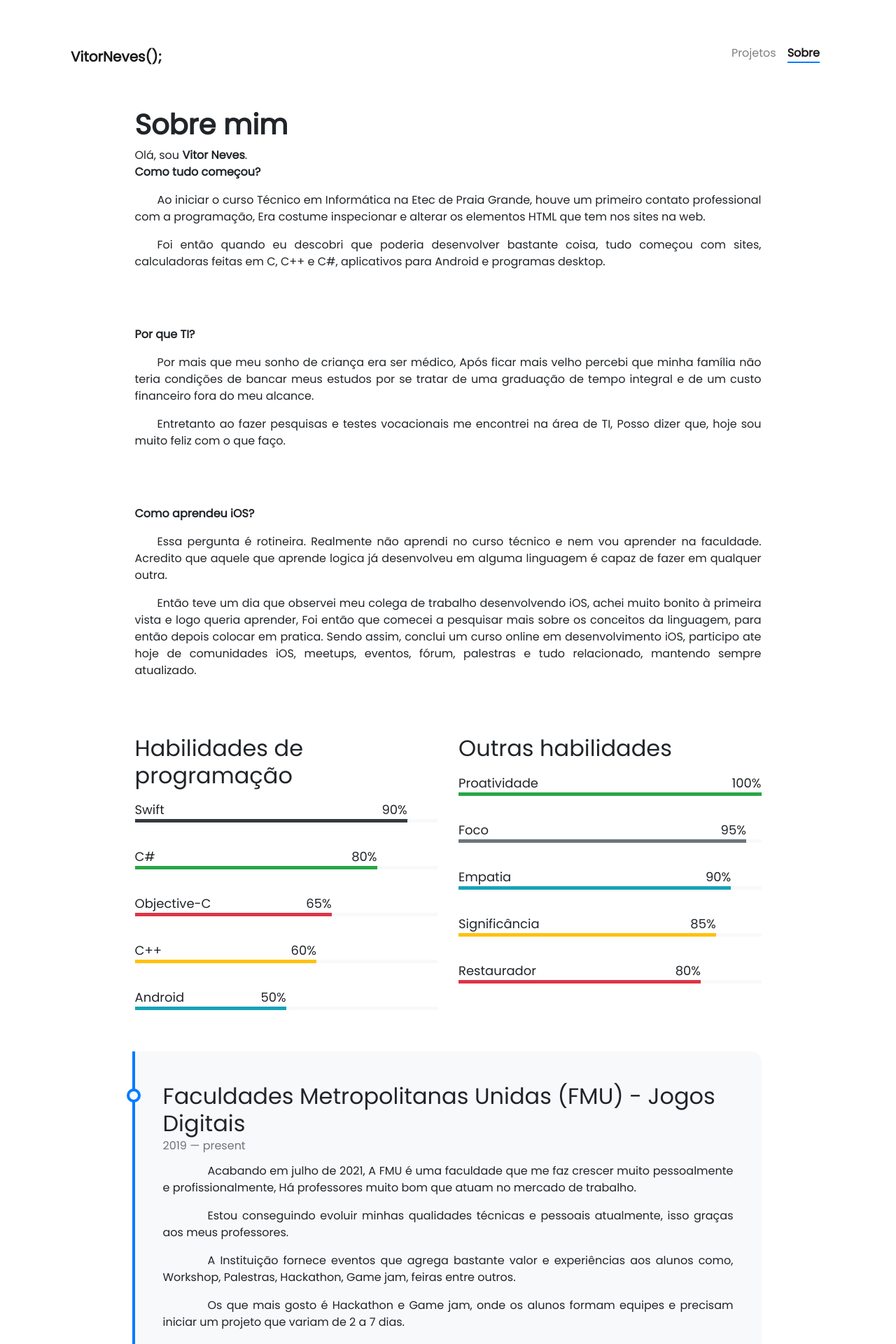
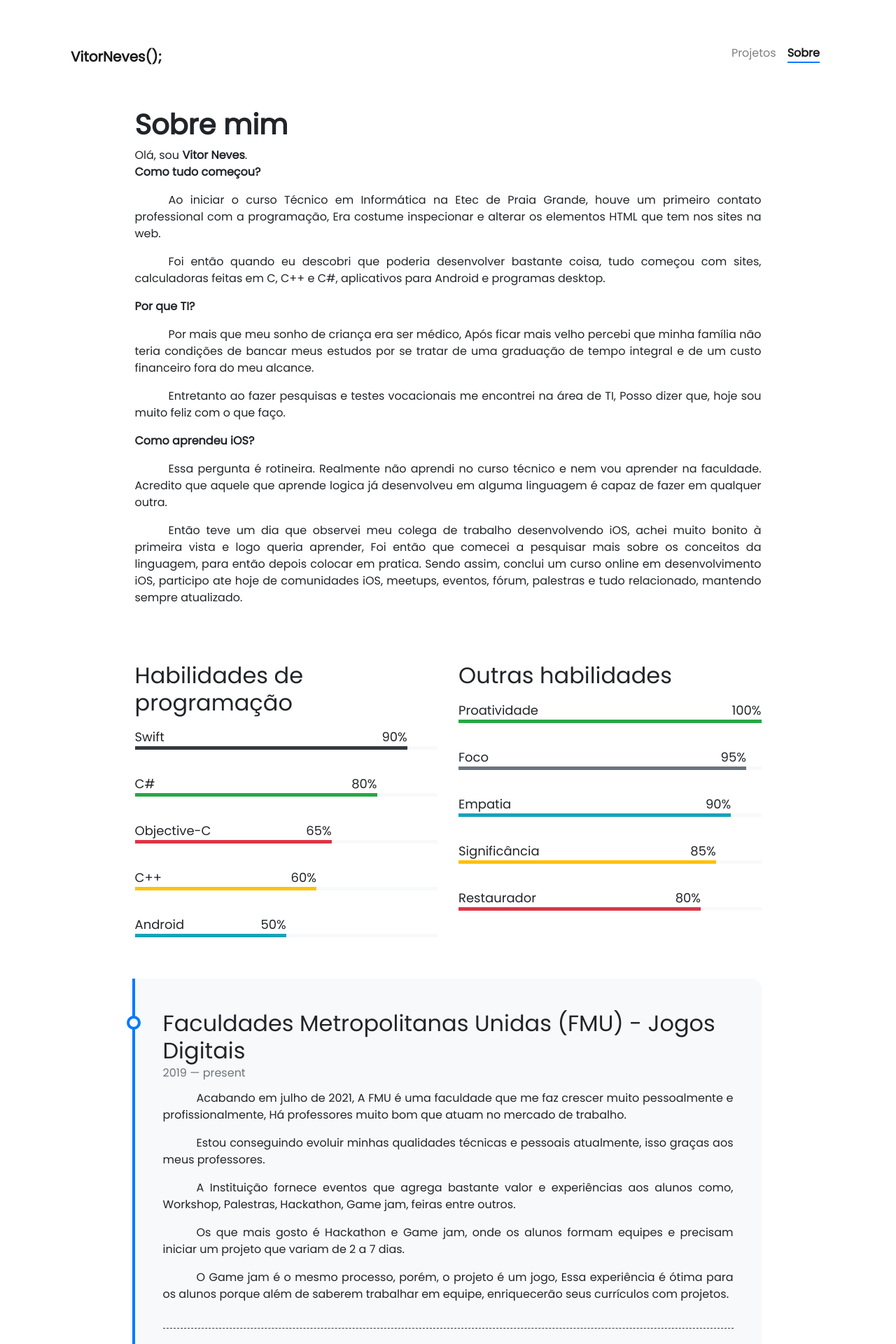
Before and after one commit to VitorNevess/VitorNevess.github.io, a Jekyll site: the page built from pages/about.md, in a window 1280 px wide. Shown: the top 1920 px of the page at 70% size. Built offline with Jekyll 4.4.1, drawn with Linux system fonts in a browser that asks for light colours; nearby versions of some CDN libraries.

Commit message:
change about

```diff
--- a/_includes/about/timeline.html
+++ b/_includes/about/timeline.html
@@ -5,13 +5,13 @@
         <div class="content">
           <h2>{{ item.title }}</h2>
           <h6 class="date">{{ item.from }} — {{ item.to }}</h6>
-          <p align="justify" style="text-indent:4em">{{ item.description }}</p>
-          <p align="justify" style="text-indent:4em">{{ item.description2 }}</p>
-          <p align="justify" style="text-indent:4em">{{ item.description3 }}</p>
-          <p align="justify" style="text-indent:4em">{{ item.description4 }}</p>
-          <p align="justify" style="text-indent:4em">{{ item.description5 }}</p>
-          <p align="justify" style="text-indent:4em">{{ item.description6 }}</p>
-          <p align="justify" style="text-indent:4em">{{ item.description7 }}</p>
+          <p align="justify" style="text-indent:3em">{{ item.description }}</p>
+          <p align="justify" style="text-indent:3em">{{ item.description2 }}</p>
+          <p align="justify" style="text-indent:3em">{{ item.description3 }}</p>
+          <p align="justify" style="text-indent:3em">{{ item.description4 }}</p>
+          <p align="justify" style="text-indent:3em">{{ item.description5 }}</p>
+          <p align="justify" style="text-indent:3em">{{ item.description6 }}</p>
+          <p align="justify" style="text-indent:3em">{{ item.description7 }}</p>
         </div>
       </div>
     {% endfor %}
--- a/pages/about.md
+++ b/pages/about.md
@@ -8,30 +8,28 @@ weight: 3
 # **Sobre mim**
 
 Olá, sou **{{ site.author.name }}**.<br>
-**Como tudo começou?** <br>
-<p align="justify" style="text-indent:2em">
+**Como tudo começou?**
+<p align="justify" style="text-indent:3em">
 Ao iniciar o curso Técnico em Informática na Etec de Praia Grande, houve um primeiro contato professional com a programação, Era costume inspecionar e alterar os elementos HTML que tem nos sites na web.
 </p>
-<p align="justify" style="text-indent:2em">
+<p align="justify" style="text-indent:3em">
 Foi então quando eu descobri que poderia desenvolver bastante coisa,
 tudo começou com sites, calculadoras feitas em C, C++ e C#, aplicativos para Android e programas desktop.
 </p>
-<br> <br>
 
-**Por que TI?** <br>
-<p align="justify" style="text-indent:2em">
+**Por que TI?**
+<p align="justify" style="text-indent:3em">
 Por mais que meu sonho de criança era ser médico, Após ficar mais velho percebi que minha família não teria condições de bancar meus estudos por se tratar de uma graduação de tempo integral e de um custo financeiro fora do meu alcance.
 </p>
-<p align="justify" style="text-indent:2em">
+<p align="justify" style="text-indent:3em">
 Entretanto ao fazer pesquisas e testes vocacionais me encontrei na área de TI, Posso dizer que, hoje sou muito feliz com o que faço.
 </p>
-<br> <br>
 
-**Como aprendeu iOS?** <br>
-<p align="justify" style="text-indent:2em">
+**Como aprendeu iOS?**
+<p align="justify" style="text-indent:3em">
 Essa pergunta é rotineira. Realmente não aprendi no curso técnico e nem vou aprender na faculdade. Acredito que aquele que aprende logica já desenvolveu em alguma linguagem é capaz de fazer em qualquer outra.
 </p>
-<p align="justify" style="text-indent:2em">
+<p align="justify" style="text-indent:3em">
 Então teve um dia que observei meu colega de trabalho desenvolvendo iOS, achei muito bonito à primeira vista e logo queria aprender, Foi então que comecei a pesquisar mais sobre os conceitos da linguagem, para então depois colocar em pratica. Sendo assim, conclui um curso online em desenvolvimento iOS, participo ate hoje de comunidades iOS, meetups, eventos, fórum, palestras e tudo relacionado, mantendo sempre atualizado.
 </p>
 <br> <br>
```
